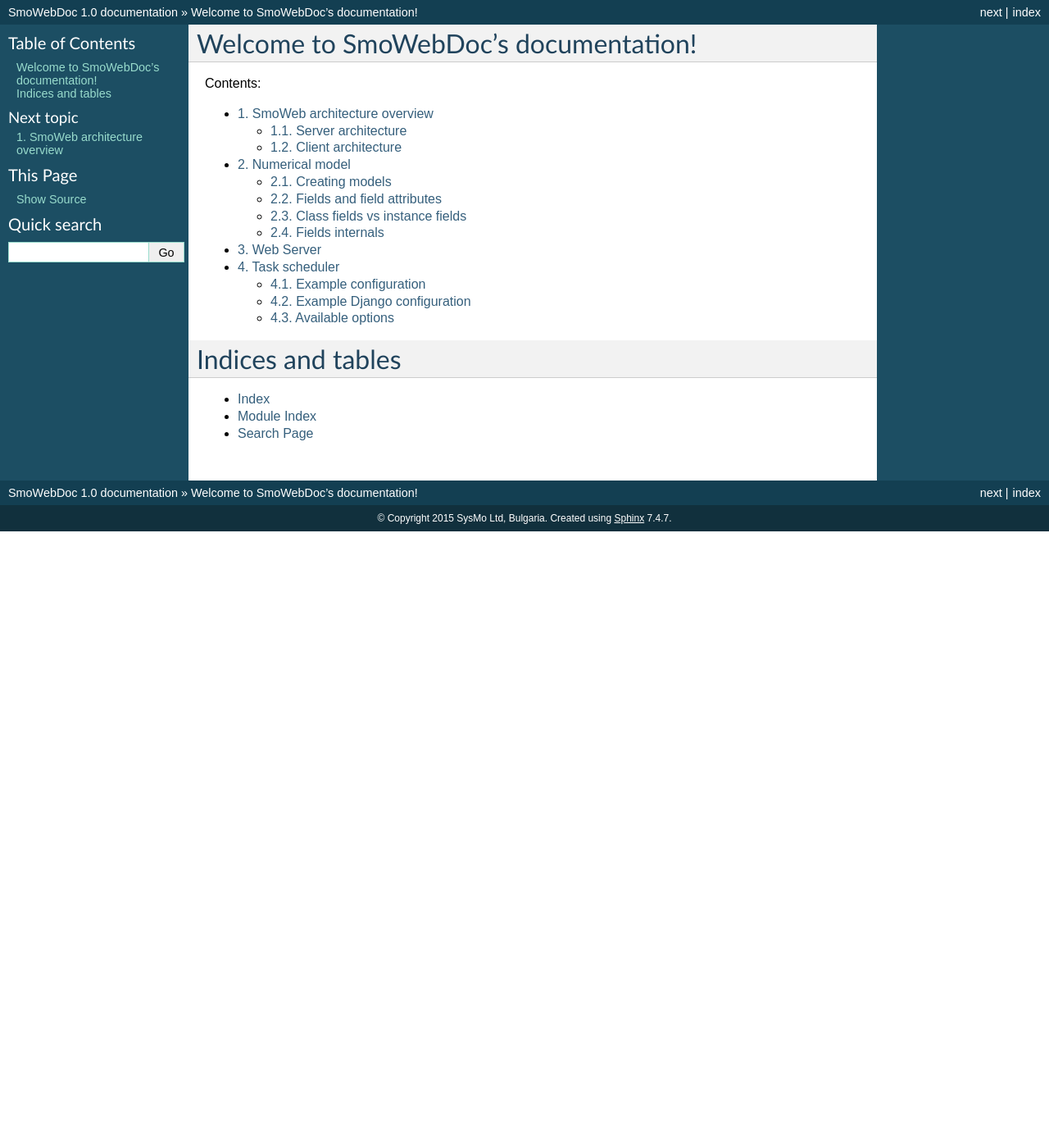
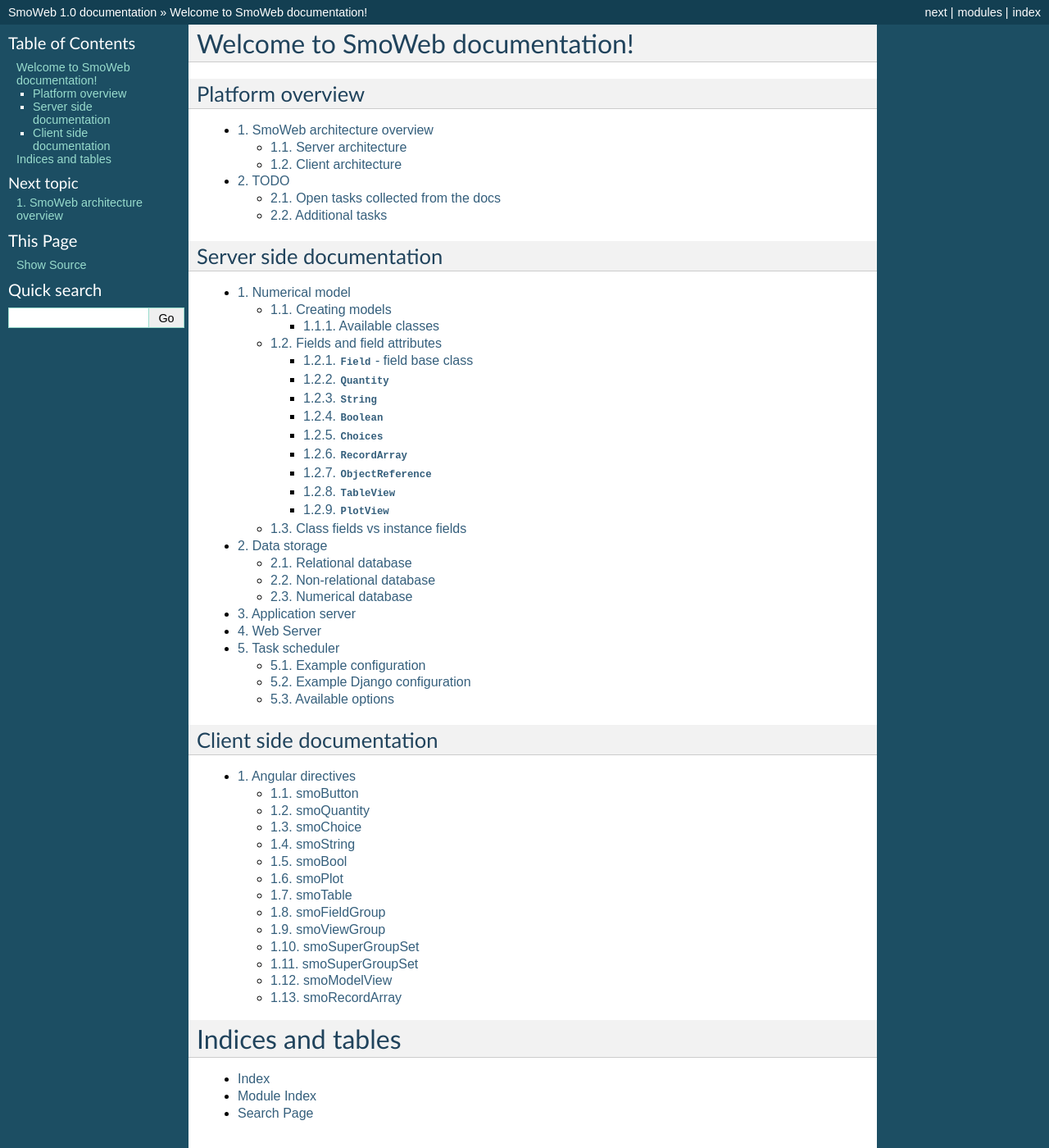
Before and after one commit to SysMo/SmoWeb, a Sphinx documentation site: the page built from doc/source/index.rst, in a window 1280 px wide and 1400 px high. Shown: the whole window at 82% size. Built offline with Sphinx 7.4.7, drawn with Linux system fonts in a browser that asks for light colours; some of the changed text lies outside the part shown.

Commit message:
Expanded documentation
Signed-off-by: Atanas Pavlov <atanas.pavlov@sysmoltd.com>

```diff
--- a/doc/source/Architecture.rst
+++ b/doc/source/Architecture.rst
@@ -36,6 +36,8 @@
 part of the *Computational engine*, to perform the calculations. Finally a response
 is formed based on the results of the computation and sent back to the client.
 
+:ref:`More information <PageApplicationServer>`
+
 Dynamic and static content
 ==========================
 
@@ -72,6 +74,7 @@
  * Finally, static content (CSS, Java Script, images etc.) is stored directly as files
    on the server file system.
 
+:ref:`More information <PageDataStorage>`
 
 Computational engine
 ====================
--- /dev/null
+++ b/doc/source/client/AngularDirectives.rst
@@ -0,0 +1,55 @@
+==================
+Angular directives
+==================
+
+---------
+smoButton
+---------
+
+-----------
+smoQuantity
+-----------
+
+---------
+smoChoice
+---------
+
+---------
+smoString
+---------
+
+-------
+smoBool
+-------
+
+-------
+smoPlot
+-------
+
+--------
+smoTable
+--------
+
+-------------
+smoFieldGroup
+-------------
+
+------------
+smoViewGroup
+------------
+
+----------------
+smoSuperGroupSet
+----------------
+
+----------------
+smoSuperGroupSet
+----------------
+
+------------
+smoModelView
+------------
+
+--------------
+smoRecordArray
+--------------
--- a/doc/source/conf.py
+++ b/doc/source/conf.py
@@ -18,7 +18,11 @@
 # If extensions (or modules to document with autodoc) are in another directory,
 # add these directories to sys.path here. If the directory is relative to the
 # documentation root, use os.path.abspath to make it absolute, like shown here.
-#sys.path.insert(0, os.path.abspath('.'))
+sys.path.insert(0, os.path.abspath('../../'))
+autodoc_default_flags = ['members']
+autodoc_member_order = 'bysource'
+autoclass_content = 'both'
+todo_include_todos = True
 
 # -- General configuration ------------------------------------------------
 
@@ -29,10 +33,11 @@
 # extensions coming with Sphinx (named 'sphinx.ext.*') or your custom
 # ones.
 extensions = [
+    'sphinx.ext.autodoc',
+    'sphinx.ext.intersphinx',
     'sphinx.ext.todo',
     'sphinx.ext.mathjax',
     'sphinx.ext.viewcode',
-    'sphinx.ext.intersphinx'
 ]
 
 # Add any paths that contain templates here, relative to this directory.
@@ -48,8 +53,8 @@
 master_doc = 'index'
 
 # General information about the project.
-project = u'SmoWebDoc'
-copyright = u'2015 SysMo Ltd, Bulgaria'
+project = u'SmoWeb'
+copyright = u'2015, SysMo Ltd, Bulgaria'
 
 # The version info for the project you're documenting, acts as replacement for
 # |version| and |release|, also used in various other places throughout the
@@ -79,7 +84,7 @@
 #default_role = None
 
 # If true, '()' will be appended to :func: etc. cross-reference text.
-#add_function_parentheses = True
+add_function_parentheses = False
 
 # If true, the current module name will be prepended to all description
 # unit titles (such as .. function::).
@@ -132,7 +137,7 @@
 # Add any paths that contain custom static files (such as style sheets) here,
 # relative to this directory. They are copied after the builtin static files,
 # so a file named "default.css" will overwrite the builtin "default.css".
-html_static_path = ['_static']
+html_static_path = ['_static', 'server/_static', 'client/_static']
 
 # Add any extra paths that contain custom files (such as robots.txt or
 # .htaccess) here, relative to this directory. These files are copied
@@ -181,7 +186,7 @@
 #html_file_suffix = None
 
 # Output file base name for HTML help builder.
-htmlhelp_basename = 'SmoWebDocdoc'
+htmlhelp_basename = 'SmoWebDoc'
 
 
 # -- Options for LaTeX output ---------------------------------------------
@@ -201,7 +206,7 @@
 # (source start file, target name, title,
 #  author, documentclass [howto, manual, or own class]).
 latex_documents = [
-  ('index', 'SmoWebDoc.tex', u'SmoWebDoc Documentation',
+  ('index', 'SmoWeb.tex', u'SmoWeb Documentation',
    u'Atanas Pavlov, Ivaylo Mihaylov, Milen Borisov', 'manual'),
 ]
 
@@ -231,8 +236,8 @@
 # One entry per manual page. List of tuples
 # (source start file, name, description, authors, manual section).
 man_pages = [
-    ('index', 'smowebdoc', u'SmoWebDoc Documentation',
-     [u'Atanas Pavlov, Ivaylo Mihaylov, Milen Borisov'], 1)
+    ('index', 'smoweb', u'SmoWeb Documentation',
+     [u'SysMo Ltd, Bulgaria'], 1)
 ]
 
 # If true, show URL addresses after external links.
@@ -245,8 +250,8 @@
 # (source start file, target name, title, author,
 #  dir menu entry, description, category)
 texinfo_documents = [
-  ('index', 'SmoWebDoc', u'SmoWebDoc Documentation',
-   u'Atanas Pavlov, Ivaylo Mihaylov, Milen Borisov', 'SmoWebDoc', 'One line description of project.',
+  ('index', 'SmoWeb', u'SmoWeb Documentation',
+   u'SysMo Ltd, Bulgaria', 'SmoWeb', 'On line platform for engineering computation and simulations.',
    'Miscellaneous'),
 ]
 
@@ -266,13 +271,13 @@
 # -- Options for Epub output ----------------------------------------------
 
 # Bibliographic Dublin Core info.
-epub_title = u'SmoWebDoc'
+epub_title = u'SmoWeb'
 epub_author = u'Atanas Pavlov, Ivaylo Mihaylov, Milen Borisov'
-epub_publisher = u'2015, SysMo Ltd., Bulgaria'
-epub_copyright = u'2015, SysMo Ltd., Bulgaria'
+epub_publisher = u'SysMo Ltd, Bulgaria'
+epub_copyright = u'2015, SysMo Ltd, Bulgaria'
 
 # The basename for the epub file. It defaults to the project name.
-#epub_basename = u'SmoWebDoc'
+#epub_basename = u'SmoWeb'
 
 # The HTML theme for the epub output. Since the default themes are not optimized
 # for small screen space, using the same theme for HTML and epub output is
@@ -331,3 +336,7 @@
 
 # If false, no index is generated.
 #epub_use_index = True
+
+
+# Example configuration for intersphinx: refer to the Python standard library.
+intersphinx_mapping = {'http://docs.python.org/': None}
--- a/doc/source/index.rst
+++ b/doc/source/index.rst
@@ -3,20 +3,44 @@
    You can adapt this file completely to your liking, but it should at least
    contain the root `toctree` directive.
 
-=====================================
-Welcome to SmoWebDoc's documentation!
-=====================================
+================================
+Welcome to SmoWeb documentation!
+================================
 
-Contents:
+-----------------
+Platform overview
+-----------------
 
 .. toctree::
    :maxdepth: 2
    :numbered:
 
    Architecture
-   NumericalModel
-   WebServer
-   TaskScheduler
+   TODO
+
+-------------------------
+Server side documentation
+-------------------------
+
+.. toctree::
+   :maxdepth: 3
+   :numbered:
+
+   server/NumericalModel
+   server/DataStorage
+   server/ApplicationServer
+   server/WebServer
+   server/TaskScheduler
+
+-------------------------
+Client side documentation
+-------------------------
+
+.. toctree::
+   :maxdepth: 3
+   :numbered:
+
+   client/AngularDirectives
 
 ==================
 Indices and tables
--- /dev/null
+++ b/doc/source/server/ApplicationServer.rst
@@ -0,0 +1,5 @@
+.. _PageApplicationServer:
+
+==================
+Application server
+==================
--- /dev/null
+++ b/doc/source/server/DataStorage.rst
@@ -0,0 +1,19 @@
+.. _PageDataStorage:
+
+============
+Data storage
+============
+
+-------------------
+Relational database
+-------------------
+
+-----------------------
+Non-relational database
+-----------------------
+
+http://api.mongodb.org/python/current/tutorial.html
+
+------------------
+Numerical database
+------------------
--- a/doc/source/NumericalModel.rst
+++ b/doc/source/server/NumericalModel.rst
@@ -36,7 +37,7 @@
 supergroup ``Results``. Finally a method :func:`compute` calculates the area from the
 width and the length. The resulting user interface in the browser can be seen in the figure.
 
-.. figure :: _static/img/area_calculator_ui.png
+.. figure:: _static/server/img/area_calculator_ui.png
    :width:  400px
    :align: center
 
@@ -45,25 +46,26 @@
 Available classes
 -----------------
 
-.. class:: NumericalModel
+.. autoclass:: NumericalModelMeta
 
-   Abstract base class for numerical models.
+.. todo::
+
+   Inherited models must collect the fields from base classes
+
+.. autoclass:: NumericalModel
+   :special-members: __new__, __setattr__
 
 ---------------------------
 Fields and field attributes
 ---------------------------
 
+.. module:: smo.model.fields
+
+
 :class:`Field` - field base class
 ---------------------------------
 
-Abstract base class for all the field types. Contains the common attributes for all
-fields:
-
- * label: the text label used in the user interface usually in front of the field
-
- * show: expression (as a string), which is evaluated on the client side and is used to
-   dynamically show and hide a field, based on the values of other fields. The
-   other fields in the model are referenced by prefixing them with ``self.``
+.. autoclass:: Field
 
 All the fields also contain a private ``_name`` attribute, which is the name used to declare
 the field. This attribute is crated in the constructor of :class:`NumericalModel`
@@ -71,47 +73,43 @@
 :class:`Quantity`
 -----------------
 
-.. class::
-   Represents
+.. autoclass:: Quantity
 
 :class:`String`
 ---------------
 
+.. autoclass:: String
+
 :class:`Boolean`
 ----------------
+
+.. autoclass:: Boolean
 
 :class:`Choices`
 ----------------
 
+.. autoclass:: Choices
+
 :class:`RecordArray`
 --------------------
+
+.. autoclass:: RecordArray
 
 :class:`ObjectReference`
 ------------------------
 
+.. autoclass:: ObjectReference
+
 :class:`TableView`
 ------------------
+
+.. autoclass:: TableView
 
 :class:`PlotView`
 -----------------
 
+.. autoclass:: PlotView
 
 -------------------------------
 Class fields vs instance fields
 -------------------------------
-
-----------------
-Fields internals
-----------------
-
-.. method :: parseValue(value)
-
-   Check if the value is of valid type for this field type, and, if not,
-   attempts to convert it into one.
-   For example if the Field is of type :class:`Quantity`\ ('Length')
-   then parseValue((2, 'mm')) will return 2e-3 (in the base SI unit 'm') which
-   can be assigned to the field. Used implicitly by the :func:`__setattr__` method
-
-.. method :: getValueRepr(value)
-
-.. method :: toFormDict()
```
Also changed, not shown: other parts of doc/source/server/NumericalModel.rst (+1 -0 lines), doc/source/TODO.rst (added, +22 -0 lines), doc/source/server/TaskScheduler.rst (renamed from doc/source/TaskScheduler.rst), doc/source/server/WebServer.rst (renamed from doc/source/WebServer.rst), doc/source/server/_static/server/img/area_calculator_ui.png (added), 3 other files.
